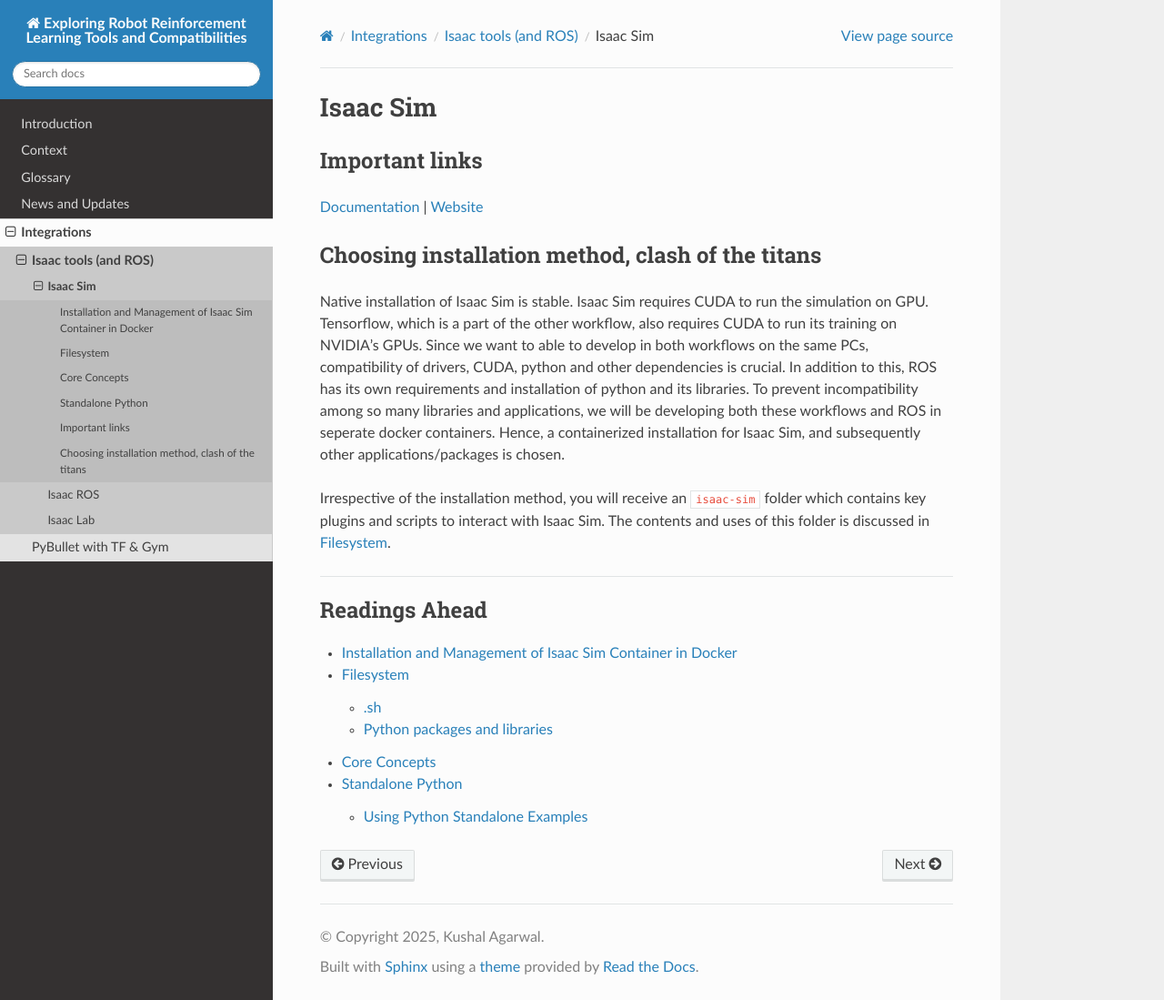
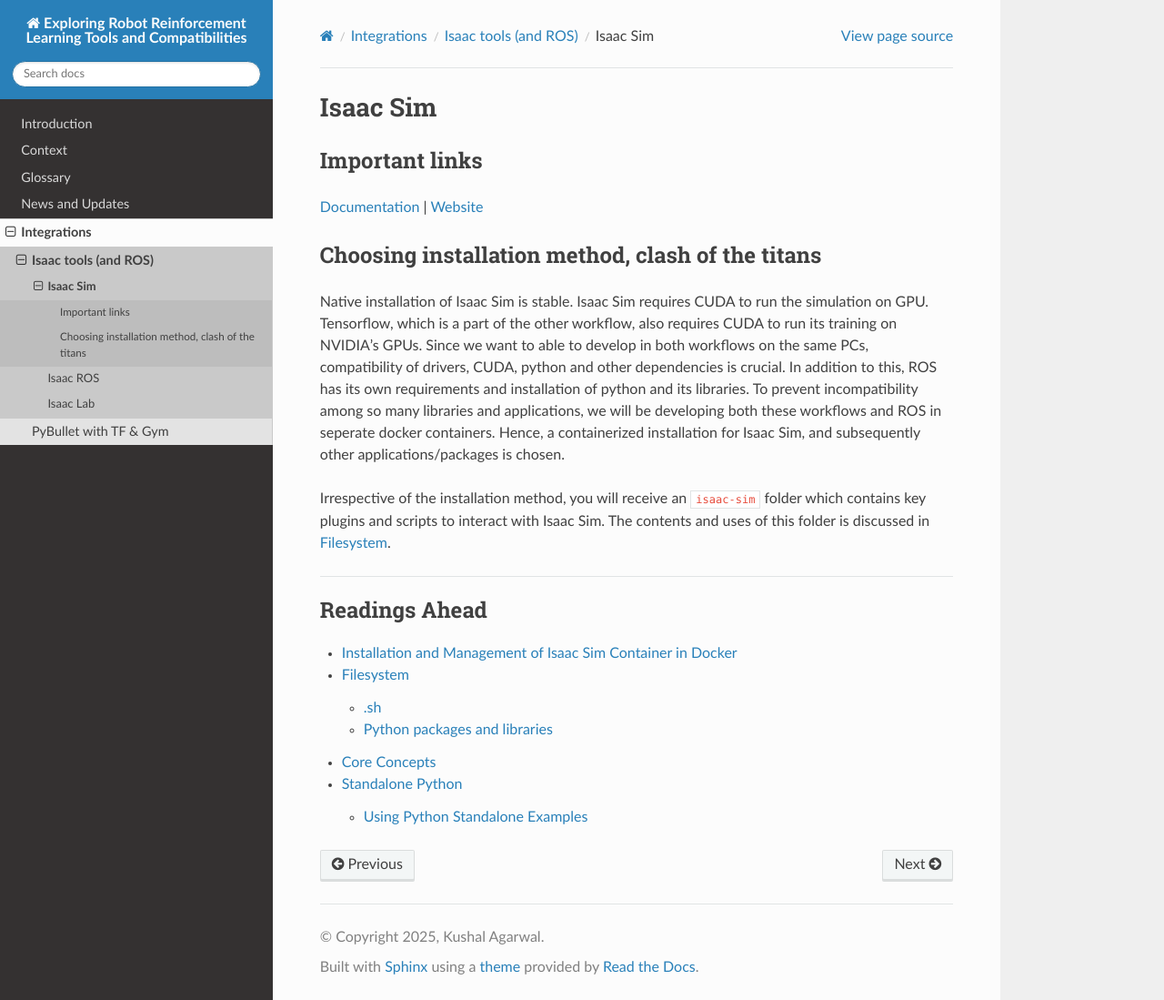
Before and after one commit to kushal-a/robot_RL_guide, a Sphinx documentation site: the page built from docs/source/integrations/isaac/isaac-sim/isaac-sim.md, in a window 1280 px wide and 1099 px high. Shown: the whole window at 91% size. Built offline with Sphinx 7.4.7 and the Read the Docs theme 3.1.0, drawn with Linux system fonts in a browser that asks for light colours.

Commit message:
fix bugs

````diff
--- a/docs/source/integrations/isaac/isaac-sim/isaac-sim.md
+++ b/docs/source/integrations/isaac/isaac-sim/isaac-sim.md
@@ -1,15 +1,4 @@
 # Isaac Sim
-
-```{toctree}
-:maxdepth: 2
-:caption: Readings Ahead
-:hidden:
-
-docker/docker
-filesystem
-basics
-standalone_python/standalone_python
-```
 
 ## Important links
 
````
